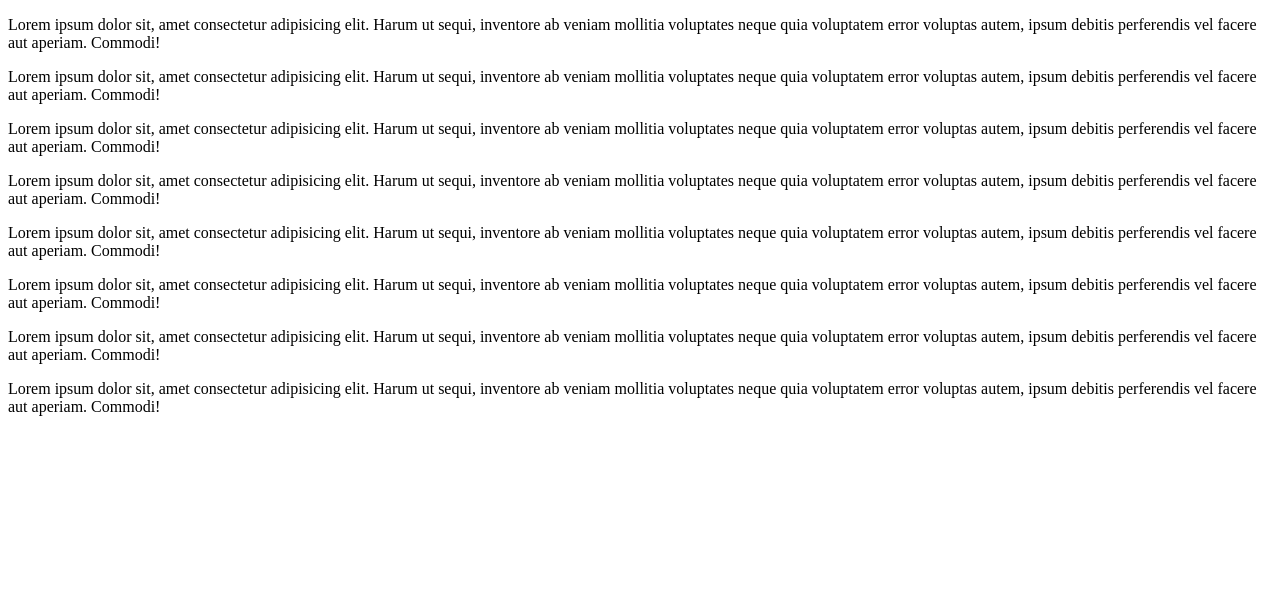
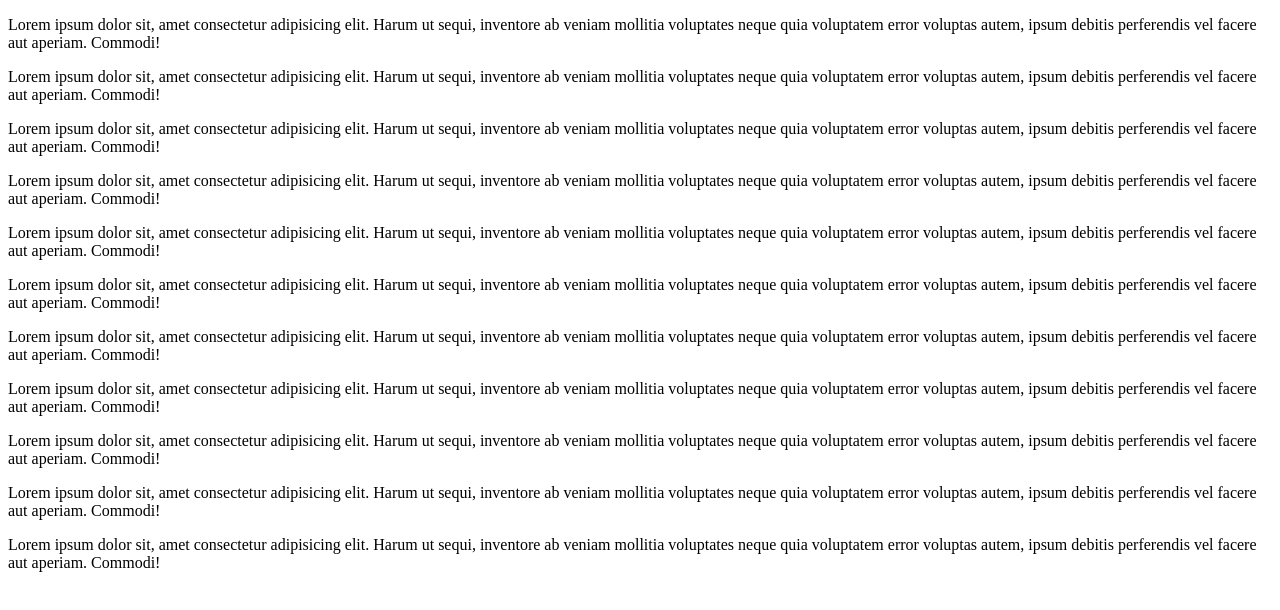
Before and after one commit to OBYnueve/testProjectDuo, a plain HTML site: page index.html in a window 1280 px wide. Drawn offline with Linux system fonts and the light colour scheme.

Commit message:
update html

```diff
--- a/index.html
+++ b/index.html
@@ -16,5 +16,8 @@
     <p>Lorem ipsum dolor sit, amet consectetur adipisicing elit. Harum ut sequi, inventore ab veniam mollitia voluptates neque quia voluptatem error voluptas autem, ipsum debitis perferendis vel facere aut aperiam. Commodi!</p>
     <p>Lorem ipsum dolor sit, amet consectetur adipisicing elit. Harum ut sequi, inventore ab veniam mollitia voluptates neque quia voluptatem error voluptas autem, ipsum debitis perferendis vel facere aut aperiam. Commodi!</p>
     <p>Lorem ipsum dolor sit, amet consectetur adipisicing elit. Harum ut sequi, inventore ab veniam mollitia voluptates neque quia voluptatem error voluptas autem, ipsum debitis perferendis vel facere aut aperiam. Commodi!</p>
+    <p>Lorem ipsum dolor sit, amet consectetur adipisicing elit. Harum ut sequi, inventore ab veniam mollitia voluptates neque quia voluptatem error voluptas autem, ipsum debitis perferendis vel facere aut aperiam. Commodi!</p>
+    <p>Lorem ipsum dolor sit, amet consectetur adipisicing elit. Harum ut sequi, inventore ab veniam mollitia voluptates neque quia voluptatem error voluptas autem, ipsum debitis perferendis vel facere aut aperiam. Commodi!</p>
+    <p>Lorem ipsum dolor sit, amet consectetur adipisicing elit. Harum ut sequi, inventore ab veniam mollitia voluptates neque quia voluptatem error voluptas autem, ipsum debitis perferendis vel facere aut aperiam. Commodi!</p>
 </body>
 </html>
```
